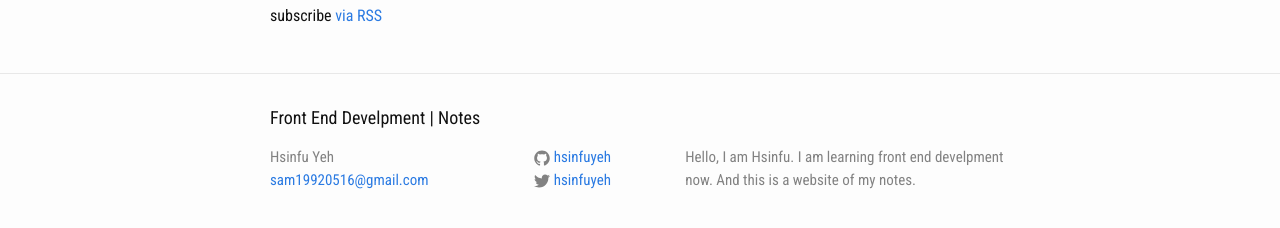
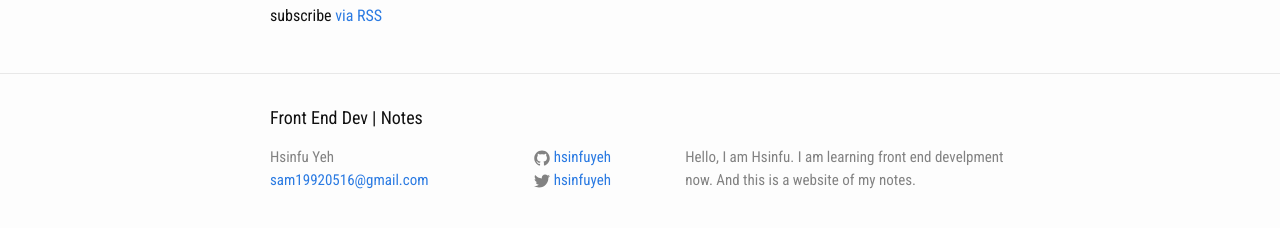
Before and after one commit to hsinfuyeh/hsinfuyeh.github.io, a Jekyll site: the page built from index.html, in a window 1280 px wide. Shown: the part 313-541 px from the top of the page. Built offline with Jekyll 4.4.1, drawn with Linux system fonts in a browser that asks for light colours.

Commit message:
change title

```diff
--- a/_config.yml
+++ b/_config.yml
@@ -6,7 +6,7 @@
 # 'jekyll serve'. If you change this file, please restart the server process.
 
 # Site settings
-title: Front End Develpment | Notes
+title: Front End Dev | Notes
 email: sam19920516@gmail.com
 description: > # this means to ignore newlines until "baseurl:"
   Hello, I am Hsinfu. I am learning front end develpment now. And this is a website of my notes.
```
